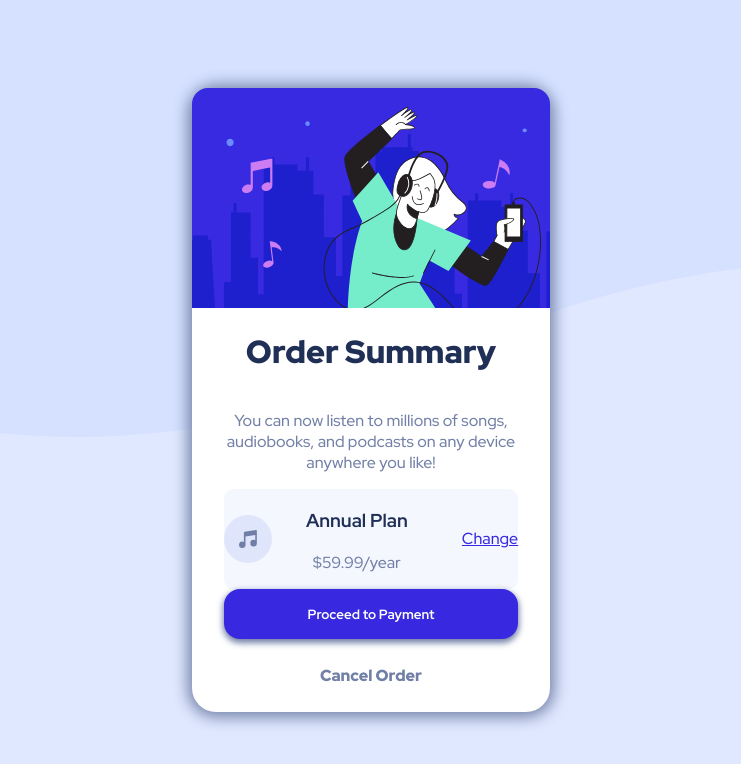
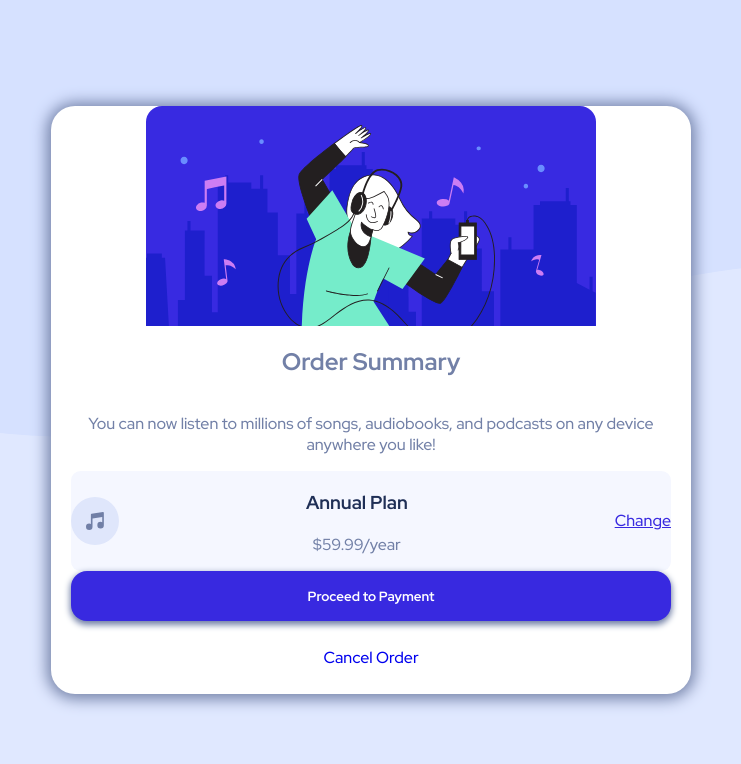
Before and after one commit to lenniecottrell/FM-order-summary-component, a React (Create React App) app in the folder order-summary-component/: page / in a window 1280 px wide. Shown: the top 764 px of the page, without its empty margins (269-1010 px from the left). Built offline with nearby package versions, Linux system fonts and the light colour scheme.

Commit message:
minor changes to app.css

```diff
--- a/order-summary-component/src/App.css
+++ b/order-summary-component/src/App.css
@@ -15,7 +15,7 @@
   font-size: 16px;
 };
 
-.cardContent p {
+.cardContent > p {
   color: white;
 }
 
@@ -39,23 +39,22 @@
   border: none;
   border-radius: 1.5rem;
   box-shadow: 0px 1px 15px 4px var(--desaturated-blue);
-  max-height: 80%;
-  width: 28%;
+  margin: 10px 20rem;
 }
 
 .cardContent {
   display: flex;
   flex-direction: column;
-  padding: 0rem 2rem;
+  padding: 0rem 20px;
   color: var(--desaturated-blue);
 }
 
-.card h1 {
+.card > h1 h2 {
   color: var(--dark-blue);
   font-weight: 900;
 }
 
-.card a {
+.card > a {
   font-weight: 900;
   color: var(--desaturated-blue)
 }
--- a/order-summary-component/src/components/Card.js
+++ b/order-summary-component/src/components/Card.js
@@ -9,7 +9,7 @@ const Card = () => {
         <div className="card">
             <Hero className="heroImage"/>
             <div className="cardContent">
-                <h1>Order Summary</h1>
+                <h2>Order Summary</h2>
                 <p>You can now listen to millions of songs, audiobooks, and podcasts on any device anywhere you like!</p>
                 <PlanSelection />
                 <Proceed />
```
